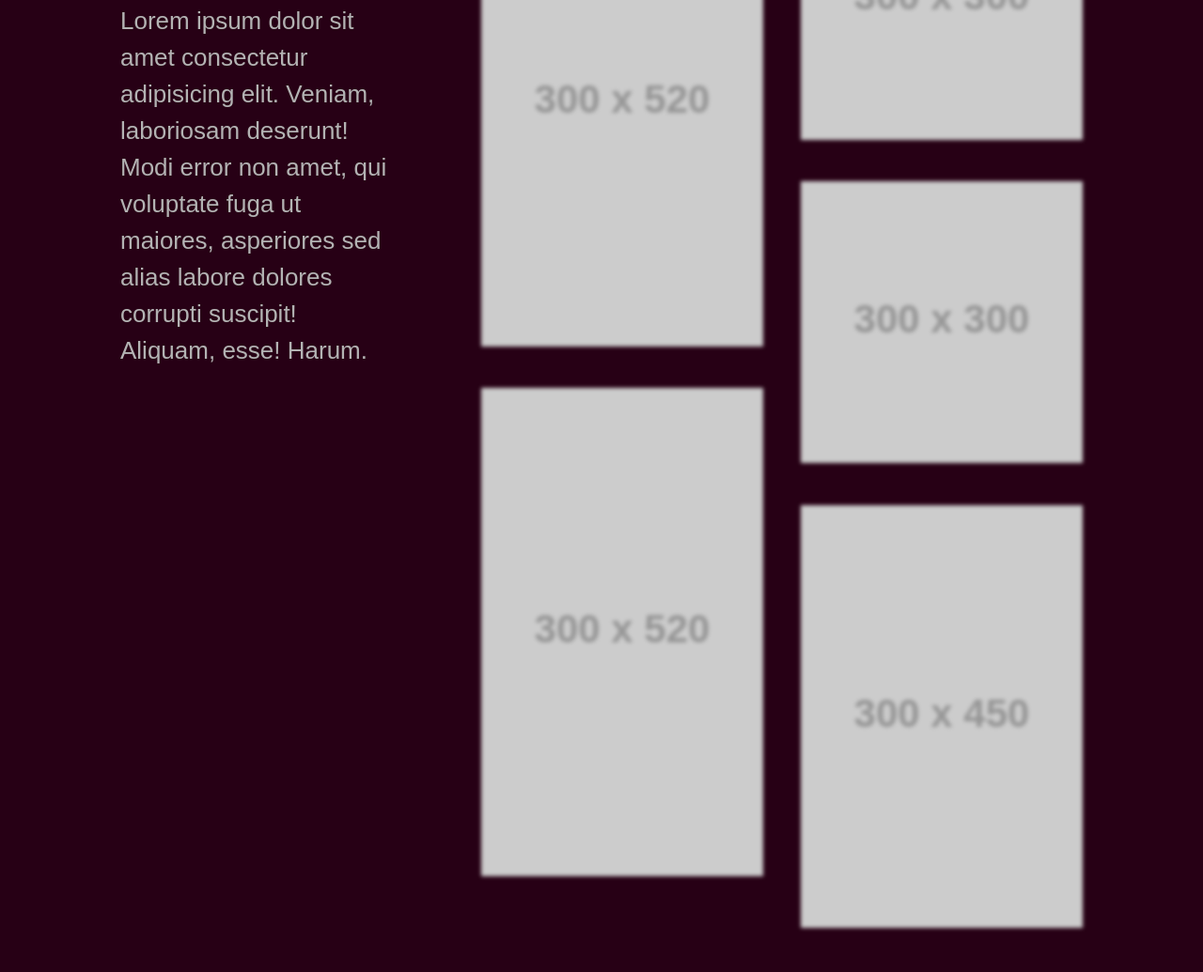
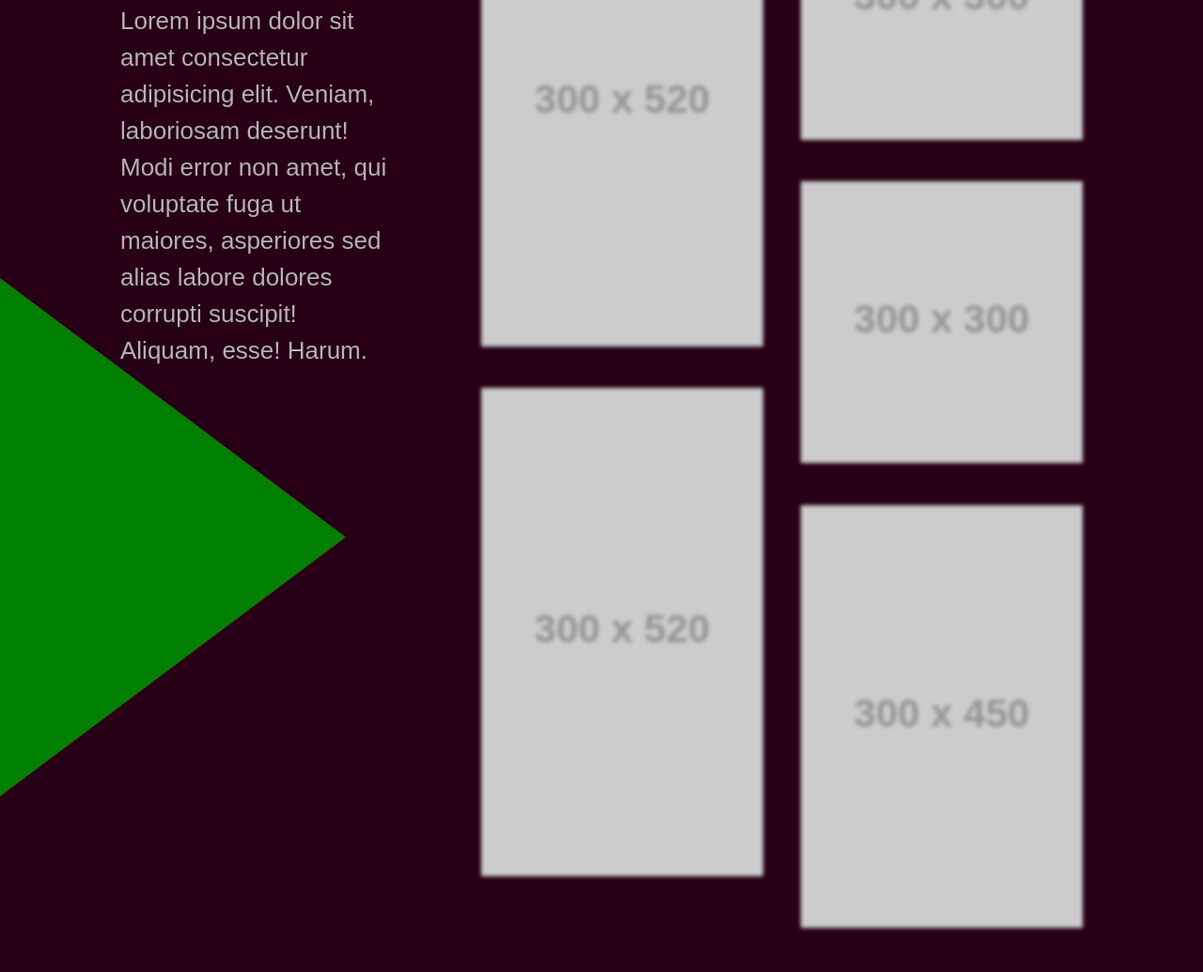
Before and after one commit to OscaresLuciano/nachoPortfolio, a plain HTML site: page index.html in a window 1280 px wide. Shown: the part 381-1416 px from the top of the page at 94% size. Drawn offline with nearby package versions, Linux system fonts and the light colour scheme; placeholder pictures from the web are drawn by us.

Commit message:
Update index.html

```diff
--- a/index.html
+++ b/index.html
@@ -46,7 +46,7 @@
                     fuga ut maiores, asperiores sed alias labore dolores corrupti suscipit! Aliquam, esse! Harum.
                 </p>
             </aside>
-            <div class="trianguloDerecha"></div>
+            <div class="arrow-right"></div>
         </div>
 
         <section class="galeria">
```
